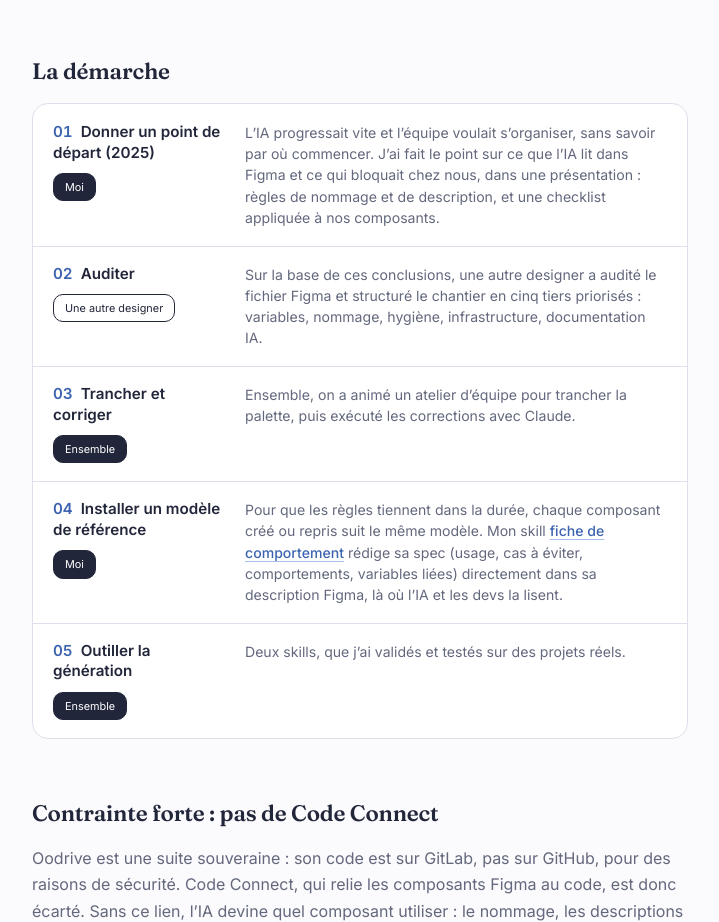
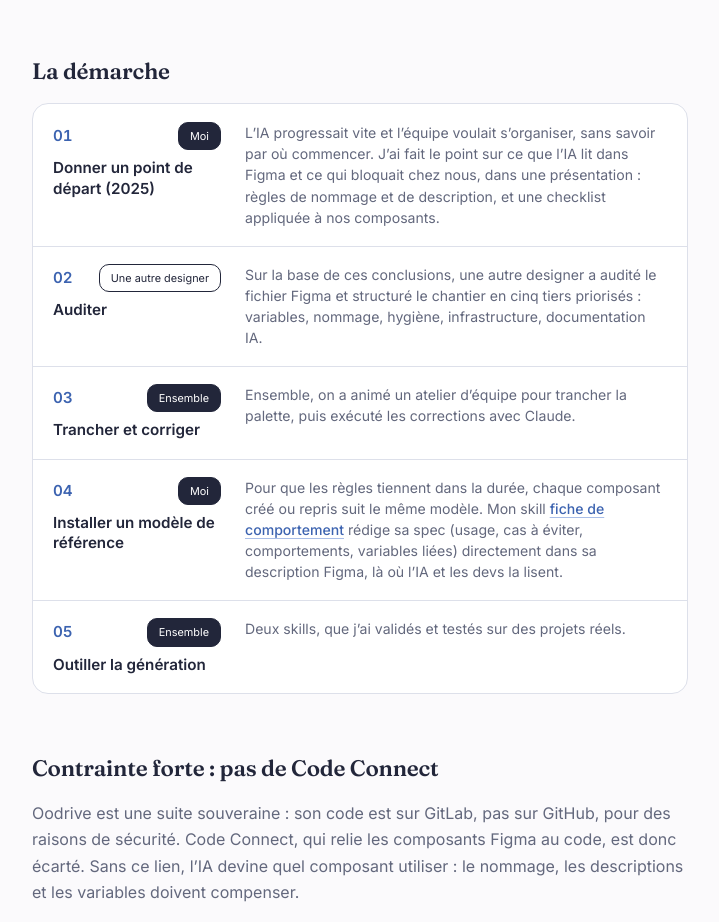
Before and after one commit to eloisenlt/eloisenlt.github.io, a plain HTML site: page lumen-ia.html in a window 1280 px wide. Shown: the part 1983-2905 px from the top of the page, without its empty margins (280-999 px from the left). Drawn offline with Linux system fonts and the light colour scheme.

Commit message:
Lumen : tags alignés sur la ligne du numéro d'étape
Co-Authored-By: Claude Opus 5.5 <noreply@anthropic.com>
Claude-Session: https://claude.ai/code/session_01YW6p2ZEi8w8G41WUVWNpEg

```diff
--- a/lumen-ia.html
+++ b/lumen-ia.html
@@ -739,7 +739,9 @@
   .steps.is-stack li > figure { grid-column: 2; margin: 12px 0 0; }
   .steps.is-stack li > figure figcaption { font-size: 0.8rem; }
   /* même tag que les enseignements de l'étude Talk ; filaire quand c'est l'autre designer */
-  .who { display: table; margin-top: 10px; padding: 6px 11px; border: 1px solid var(--ink); border-radius: var(--radius-sm); background: var(--ink); color: #FFFFFF; font-size: 0.68rem; font-weight: 400; line-height: 1.3; white-space: nowrap; }
+  .step-head { display: flex; align-items: center; justify-content: space-between; gap: 10px; margin-bottom: 8px; font-style: normal; }
+  .step-head i { margin-right: 0; }
+  .who { display: inline-block; margin-top: 0; padding: 6px 11px; border: 1px solid var(--ink); border-radius: var(--radius-sm); background: var(--ink); color: #FFFFFF; font-size: 0.68rem; font-weight: 400; line-height: 1.3; white-space: nowrap; }
   .who.is-other { background: transparent; color: var(--ink); }
   .steps i { font-style: normal; font-variant-numeric: tabular-nums; color: var(--accent); margin-right: 8px; }
   .shot img { display: block; width: 100%; height: auto; border-radius: 10px; border: 1px solid var(--border); background: #FFFFFF; }
@@ -809,11 +811,11 @@
     <section>
       <h2>La démarche</h2>
       <ol class="steps is-stack">
-        <li><b><i>01</i>Donner un point de départ (2025)<small class="who is-me">Moi</small></b><span>L’IA progressait vite et l’équipe voulait s’organiser, sans savoir par où commencer. J’ai fait le point sur ce que l’IA lit dans Figma et ce qui bloquait chez nous, dans une présentation&nbsp;: règles de nommage et de description, et une checklist appliquée à nos composants.</span></li>
-        <li><b><i>02</i>Auditer<small class="who is-other">Une autre designer</small></b><span>Sur la base de ces conclusions, une autre designer a audité le fichier Figma et structuré le chantier en cinq tiers priorisés&nbsp;: variables, nommage, hygiène, infrastructure, documentation IA.</span></li>
-        <li><b><i>03</i>Trancher et corriger<small class="who is-both">Ensemble</small></b><span>Ensemble, on a animé un atelier d’équipe pour trancher la palette, puis exécuté les corrections avec Claude.</span></li>
-        <li><b><i>04</i>Installer un modèle de référence<small class="who is-me">Moi</small></b><span>Pour que les règles tiennent dans la durée, chaque composant créé ou repris suit le même modèle. Mon skill <a class="text-link" href="eloise-portfolio.html#skill-fiche">fiche de comportement</a> rédige sa spec (usage, cas à éviter, comportements, variables liées) directement dans sa description Figma, là où l’IA et les devs la lisent.</span></li>
-        <li><b><i>05</i>Outiller la génération<small class="who is-both">Ensemble</small></b><span>Deux skills, que j’ai validés et testés sur des projets réels.</span></li>
+        <li><b><em class="step-head"><i>01</i><small class="who is-me">Moi</small></em>Donner un point de départ (2025)</b><span>L’IA progressait vite et l’équipe voulait s’organiser, sans savoir par où commencer. J’ai fait le point sur ce que l’IA lit dans Figma et ce qui bloquait chez nous, dans une présentation&nbsp;: règles de nommage et de description, et une checklist appliquée à nos composants.</span></li>
+        <li><b><em class="step-head"><i>02</i><small class="who is-other">Une autre designer</small></em>Auditer</b><span>Sur la base de ces conclusions, une autre designer a audité le fichier Figma et structuré le chantier en cinq tiers priorisés&nbsp;: variables, nommage, hygiène, infrastructure, documentation IA.</span></li>
+        <li><b><em class="step-head"><i>03</i><small class="who is-both">Ensemble</small></em>Trancher et corriger</b><span>Ensemble, on a animé un atelier d’équipe pour trancher la palette, puis exécuté les corrections avec Claude.</span></li>
+        <li><b><em class="step-head"><i>04</i><small class="who is-me">Moi</small></em>Installer un modèle de référence</b><span>Pour que les règles tiennent dans la durée, chaque composant créé ou repris suit le même modèle. Mon skill <a class="text-link" href="eloise-portfolio.html#skill-fiche">fiche de comportement</a> rédige sa spec (usage, cas à éviter, comportements, variables liées) directement dans sa description Figma, là où l’IA et les devs la lisent.</span></li>
+        <li><b><em class="step-head"><i>05</i><small class="who is-both">Ensemble</small></em>Outiller la génération</b><span>Deux skills, que j’ai validés et testés sur des projets réels.</span></li>
       </ol>
     </section>
 
```
